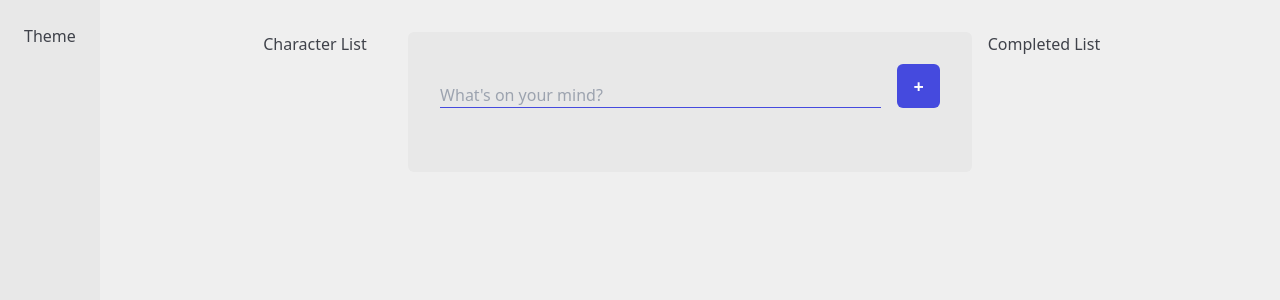
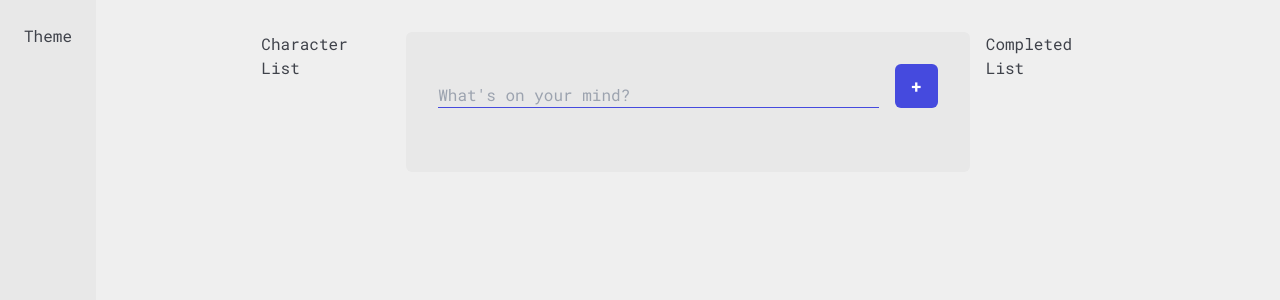
Before and after one commit to pablocantu/JATL, a React (Create React App) app: page / in a window 1280 px wide. Shown: the top 300 px of the page. Built offline with nearby package versions, Linux system fonts and the light colour scheme.

Commit message:
Imports Roboto font from Google Fonts

```diff
--- a/src/index.css
+++ b/src/index.css
@@ -1,3 +1,5 @@
+@import url('https://fonts.googleapis.com/css2?family=Roboto+Mono:ital,wght@0,100;0,200;0,300;0,400;0,500;0,600;0,700;1,100;1,200;1,300;1,400;1,500;1,600;1,700&display=swap');
+
 :root {
 	--text: '#262632';
 	--backgroundPrimary: '#EFEFEF';
@@ -15,6 +17,10 @@
 	color: var(--text);
 }
 
+body > * {
+	font-family: 'Roboto Mono', monospace;
+}
+
 @tailwind base;
 @tailwind components;
 @tailwind utilities;
```
